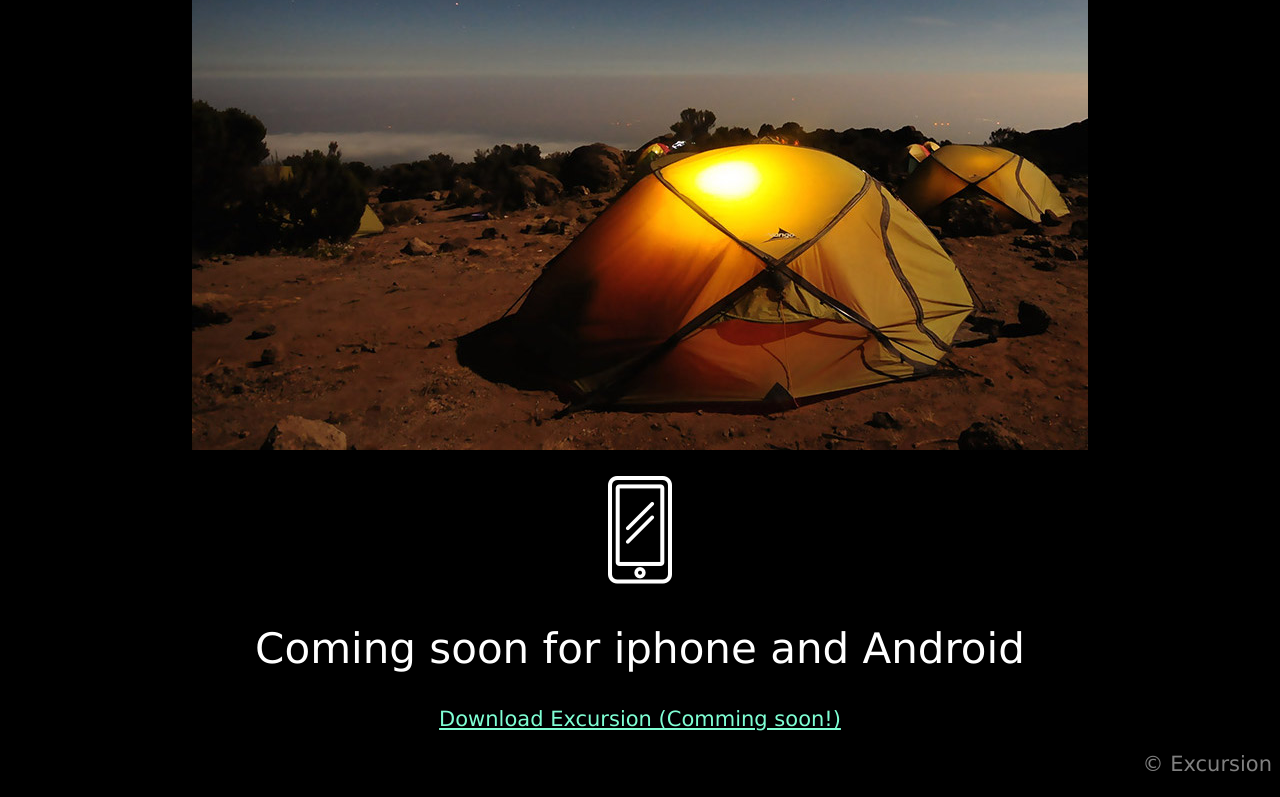
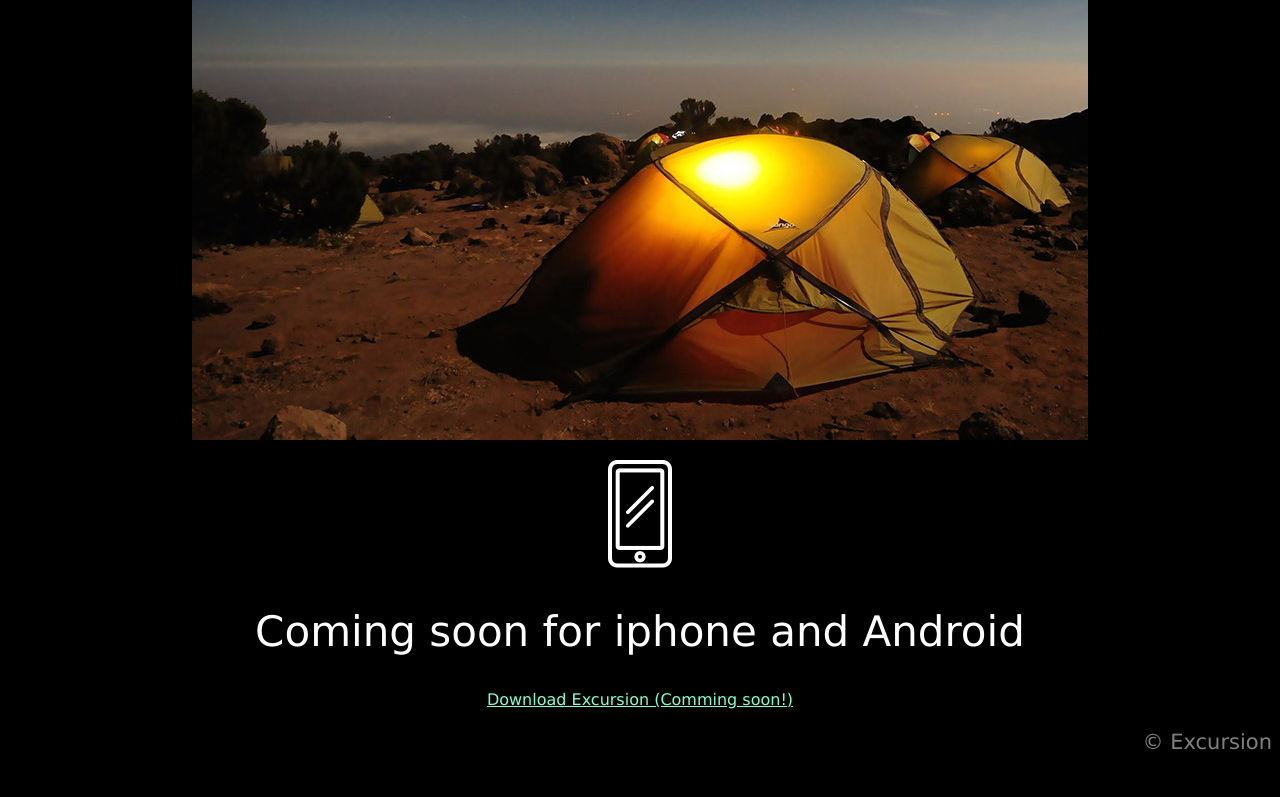
Before and after one commit to kosa4real/excursion, a plain HTML site: page index.html in a window 1280 px wide. Shown: the part 613-1410 px from the top of the page. After the commit the page ends 1388 px from the top, so only its background shows below. Drawn offline with Linux system fonts and the light colour scheme.

Commit message:
Add final changes

```diff
--- a/index.html
+++ b/index.html
@@ -10,18 +10,20 @@
     <p><a href="#">Download Excursion (Comming soon!)</a></p>
 
     <div class="">
-      <video src="./resources/videos/excursion.mp4" autoplay>
-      </video>
+      <video src="./resources/videos/excursion.mp4" autoplay></video>
       <h2>Your personal travel guide</h2>
     </div>
 
-    <div class="">
+
       <p>Excursion remembers places you like, and recommends new points of interest around you</p>
       <p><img src="./resources/images/camp.jpg" alt="A beutiful camp in storney area"><p>
       <p><img src="./resources/images/phone.png" alt="A beutiful camp in storney area"></p>
       <h2>Coming soon for iphone and Android</h2>
       <p><a href="#">Download Excursion (Comming soon!)</a></p>
-      <p id="excursion">&copy; Excursion</p>
+
+        <!--footer section -->
+    <div id="excursion">
+      <p>&copy; Excursion</p>
     </div>
   </body>
 </html>
--- a/resources/css/index.css
+++ b/resources/css/index.css
@@ -13,20 +13,15 @@ h2 {
   font-size: 42px;
   font-weight: 300;
 }
-
-p {
+a{
+  color: Aquamarine;
   text-align: center;
   font-size: 16px;
 }
-a{
-  color: Aquamarine;
-}
-
 div p {
   font-size: 21px;
   color: gray;
 }
-
 #excursion {
   text-align: right;
 }
```
